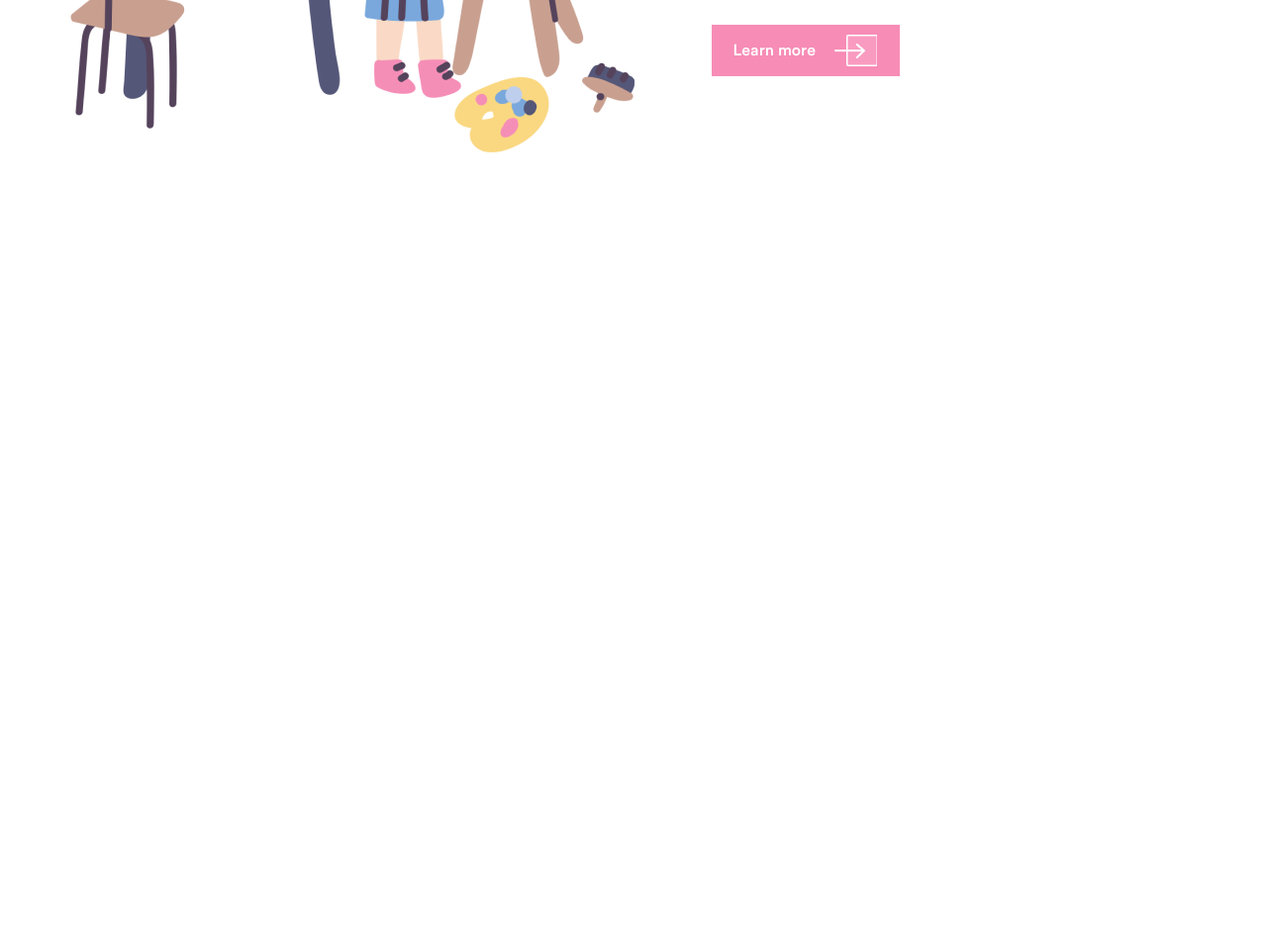
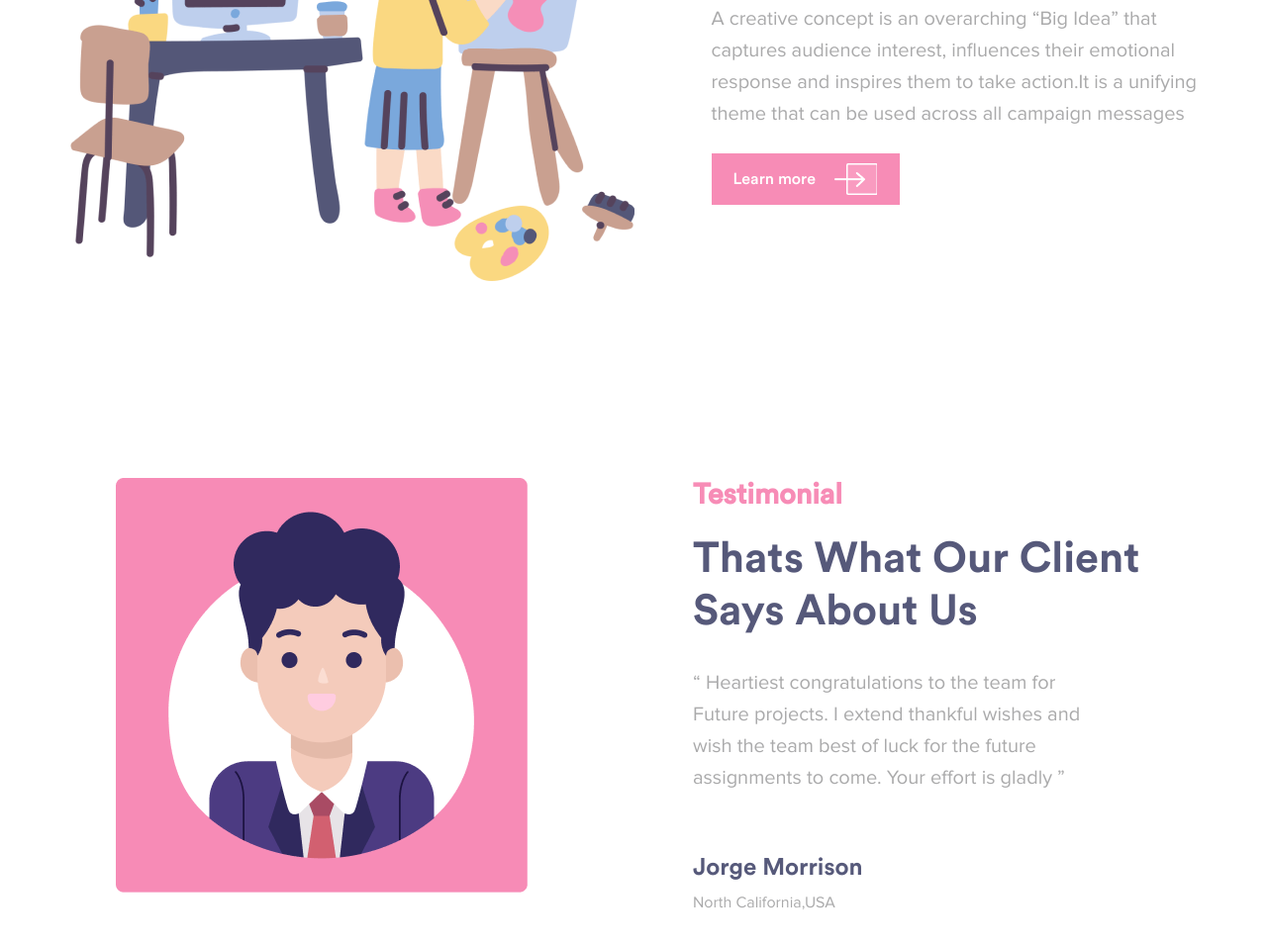
Before and after one commit to sadlyOs/Examination, a plain HTML site: page index.html in a window 1280 px wide. Shown: the part 1787-2744 px from the top of the page at 99% size. Before the commit the page ends 2075 px from the top, so only its background shows below. Drawn offline with Linux system fonts and the light colour scheme.

Commit message:
finishing col4

```diff
--- a/index.html
+++ b/index.html
@@ -191,6 +191,38 @@
                     </div>
                 </div>
             </div>
+
+            <div class="col4">
+                <div class="container">
+                    <div class="col4__container">
+                        <div class="col4__left">
+                            <div class="col4__left-img">
+                                <img src="./images/Main3.png" alt="Main3">
+                            </div>
+                        </div>
+                        <div class="col4__right">
+                            <div class="col4__right-header header-text">
+                                <h3><span class="circ-mid pink">Testimonial </span></h3>
+                            </div>
+                            <div class="col4__right-main main-text">
+                                <h2><span class="circ-bold">Thats What Our Client Says About Us</span></h2>
+                            </div>
+                            <div class="col4__right-other other-text">
+                                <p><span class="gray">“ Heartiest congratulations to the team for Future projects. I extend thankful wishes and wish the team best of luck for the future assignments to come. Your effort is gladly ”
+                                </span></p>
+                            </div>
+                            <div class="col4__bottom-text">
+                                <div class="col4__bottom-name">
+                                    <h4><span class="circ-bold">Jorge Morrison</span></h4>
+                                </div>
+                                <div class="col4__bottom-contry">
+                                    <p class="gray">North California,USA</p>
+                                </div>
+                            </div>
+                        </div>
+                    </div>
+                </div>
+            </div>
         </main>
         <footer class="footer"></footer>
     </div>
--- a/style.css
+++ b/style.css
@@ -96,7 +96,7 @@ h1, h2, h3, h4, h5, h6, p {
 .main {
     display: flex;
     flex-direction: column;
-    gap: 129px;
+    gap: 194px;
 }
 /*------------COL1------------*/
 .col1__container {
@@ -232,14 +232,13 @@ h1, h2, h3, h4, h5, h6, p {
     text-decoration: none;
 }
 
-/*------------COL2------------*/
+/*------------COL3------------*/
 .col3__left, .col3__right {
     flex: 1 0 280px;
 }
 .col3__left {
     text-align: center;
 }
-
 .col3__container {
     display: flex;
     gap: 78px;
@@ -252,6 +251,29 @@ h1, h2, h3, h4, h5, h6, p {
     margin-top: 40px;
 }
 
+/*------------COL4------------*/
+.col4__container {
+    display: flex;
+    flex-wrap: wrap;
+    gap: 120px;
+}
+.col4__left, .col4__right {
+    flex: 1 0 280px;
+}
+.col4__left {
+    text-align: center;
+}
+.col4__bottom-name {
+    font-size: 1.5rem;
+    margin-top: 60px;
+    margin-bottom: 10px;
+}
+.col4__right-other {
+    width: 80%;
+}
+.col4__right-main {
+    margin: 20px 0 30px 0;
+}
 
 @media screen and (max-width: 992px) {
     .container {
@@ -267,6 +289,9 @@ h1, h2, h3, h4, h5, h6, p {
     }
     .col1__left {
         order: 2;
+    }
+    .col4__container {
+        gap: 78px;
     }
 }
 
@@ -318,4 +343,15 @@ h1, h2, h3, h4, h5, h6, p {
     .col3__right {
         text-align: center;
     }
+
+    .col4__left-img img{
+        width: 100%;
+    }
+
+    .col4__right {
+        text-align: center;
+    }
+    .col4__right-other {
+        width: 100%;
+    }
 }
```
Also changed, not shown: images/Main3.png (added).
